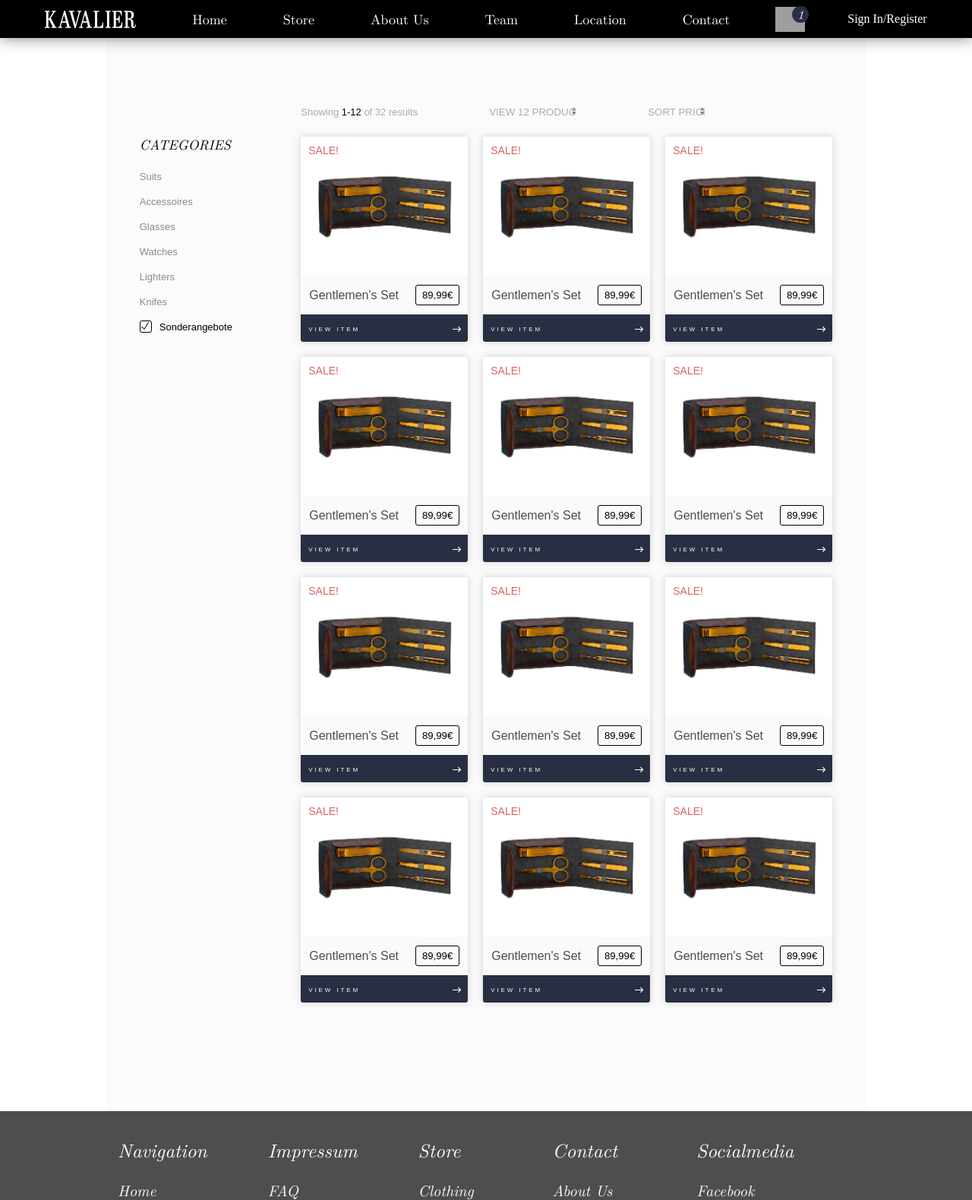
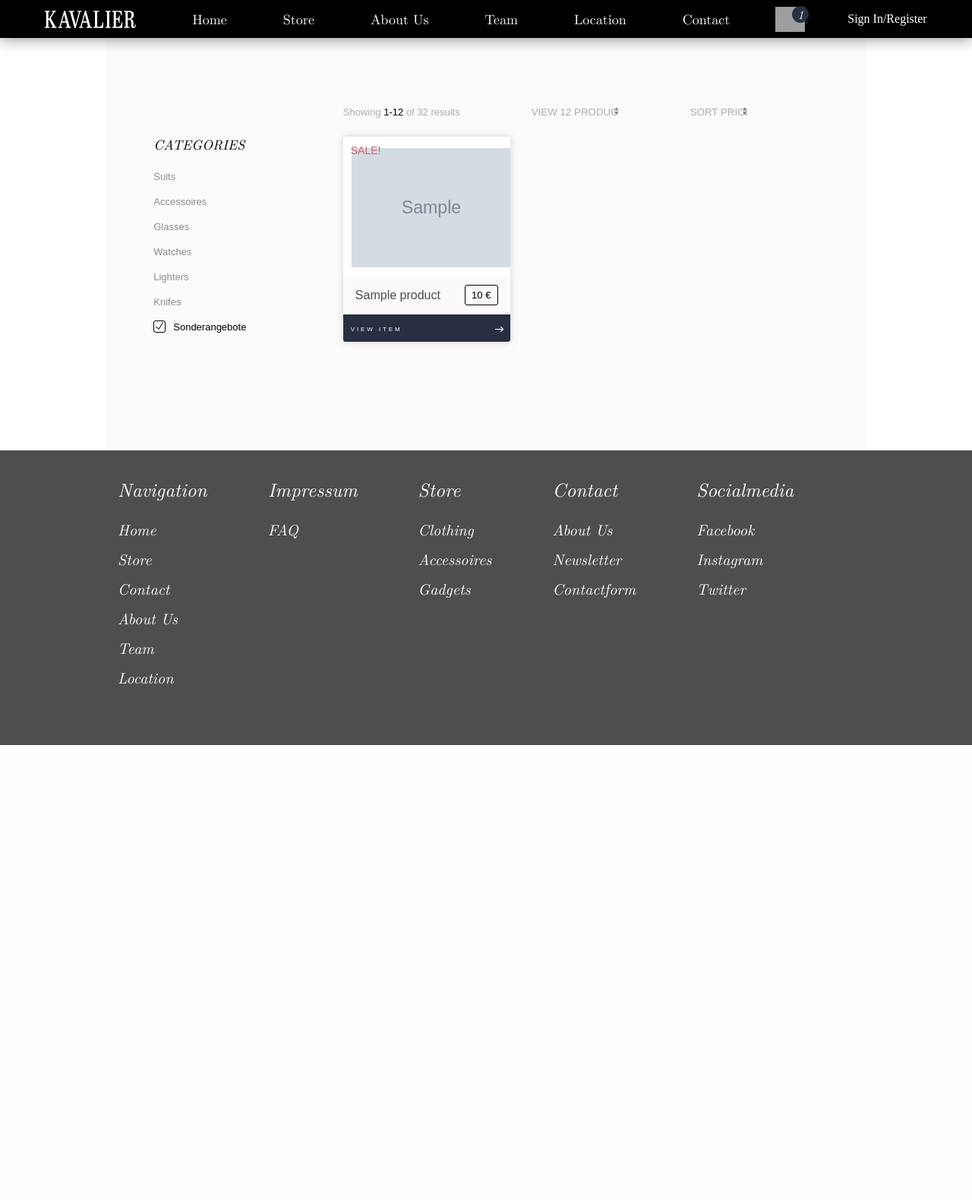
Before and after one commit to xtt13/Zwischenprojekt-Kavalier, a PHP site: page /index.php?site=store in a window 1280 px wide. Shown: the top 1580 px of the page at 76% size. After the commit the page ends 981 px from the top, so only its background shows below. Run offline with PHP 8.4, Linux system fonts and the light colour scheme; tables that the repository leaves empty or names only in its code hold one stand-in row (values such as "Sample post"); grey boxes marked "Sample" are stand-in pictures; some libraries are stand-ins or nearby versions; grey boxes are pictures that could not be loaded.

Commit message:
DB Anbindung ink. Shop und Detailseiten

```diff
--- a/css/style.css
+++ b/css/style.css
@@ -986,9 +986,10 @@ box-shadow: 0px 0px 10px 0px rgba(83,83,83,0.50);
 
 .wrapper-all-products img {
   object-fit: contain;
-  width: 100%;
-  height: 100%;
+  width: 106%;
+  height: 86%;
 	transition-duration: 1s;
+	margin-top: 15px;
 }
 
 .wrapper-all-products div {
--- /dev/null
+++ b/dbconnect.php
@@ -0,0 +1,15 @@
+<?php
+
+
+// mysqli_connect Parameter: Host, Benutzer, Passwort, Datenbank
+
+$link = mysqli_connect('localhost', 'andreas', 'VMqvvFhrUK858ZAd', 'Kavalier');
+
+if (!$link) {
+  die('Connect Error (' . mysqli_connect_errno() . ') '
+  . mysqli_connect_error());
+}
+
+mysqli_set_charset($link, 'utf8mb4');
+
+?>
--- a/index.php
+++ b/index.php
@@ -1,5 +1,6 @@
 <?php
 session_start();
+include('dbconnect.php');
 include('views/header.php');
 
 $site = isset($_GET['site']) ? $_GET["site"] : "homepage";
--- a/views/store.php
+++ b/views/store.php
@@ -1,3 +1,13 @@
+<?php
+
+  $sql = "SELECT * FROM products";
+  $result = mysqli_query($link, $sql) or die(mysqli_error($link));
+
+  $products = mysqli_fetch_all($result, MYSQLI_ASSOC);
+
+ ?>
+
+
 
   <div class="wrapper-page shop">
     <div class="wrapper-categories">
@@ -30,78 +40,30 @@
       </div>
       <div class="wrapper-all-products">
         <ul>
-          <li>
-            <p class="sale">SALE!</p>
-            <a class="image-link" href="views/detail.php"><img src="images/product-image.jpeg" alt="Nailkit"></a>
-            <div><a class="title-link" href="detail.html">Gentlemen's Set</a><a class="price-link" href="views/detail.php">89,99€</a></div>
-            <a class="view-link" href="views/detail.php">View Item</a>
-          </li>
-          <li>
-            <p class="sale">SALE!</p>
-            <a class="image-link" href="views/detail.php"><img src="images/product-image.jpeg" alt="Nailkit"></a>
-            <div><a class="title-link" href="detail.html">Gentlemen's Set</a><a class="price-link" href="views/detail.php">89,99€</a></div>
-            <a class="view-link" href="views/detail.php">View Item</a>
-          </li>
-          <li>
-            <p class="sale">SALE!</p>
-            <a class="image-link" href="views/detail.php"><img src="images/product-image.jpeg" alt="Nailkit"></a>
-            <div><a class="title-link" href="detail.html">Gentlemen's Set</a><a class="price-link" href="views/detail.php">89,99€</a></div>
-            <a class="view-link" href="views/detail.php">View Item</a>
-          </li>
-          <li>
-            <p class="sale">SALE!</p>
-            <a class="image-link" href="views/detail.php"><img src="images/product-image.jpeg" alt="Nailkit"></a>
-            <div><a class="title-link" href="detail.html">Gentlemen's Set</a><a class="price-link" href="views/detail.php">89,99€</a></div>
-            <a class="view-link" href="views/detail.php">View Item</a>
-          </li>
-          <li>
-            <p class="sale">SALE!</p>
-            <a class="image-link" href="views/detail.php"><img src="images/product-image.jpeg" alt="Nailkit"></a>
-            <div><a class="title-link" href="detail.html">Gentlemen's Set</a><a class="price-link" href="views/detail.php">89,99€</a></div>
-            <a class="view-link" href="views/detail.php">View Item</a>
-          </li>
-          <li>
-            <p class="sale">SALE!</p>
-            <a class="image-link" href="views/detail.php"><img src="images/product-image.jpeg" alt="Nailkit"></a>
-            <div><a class="title-link" href="detail.html">Gentlemen's Set</a><a class="price-link" href="views/detail.php">89,99€</a></div>
-            <a class="view-link" href="views/detail.php">View Item</a>
-          </li>
-          <li>
-            <p class="sale">SALE!</p>
-            <a class="image-link" href="views/detail.php"><img src="images/product-image.jpeg" alt="Nailkit"></a>
-            <div><a class="title-link" href="detail.html">Gentlemen's Set</a><a class="price-link" href="views/detail.php">89,99€</a></div>
-            <a class="view-link" href="views/detail.php">View Item</a>
-          </li>
-          <li>
-            <p class="sale">SALE!</p>
-            <a class="image-link" href="views/detail.php"><img src="images/product-image.jpeg" alt="Nailkit"></a>
-            <div><a class="title-link" href="detail.html">Gentlemen's Set</a><a class="price-link" href="views/detail.php">89,99€</a></div>
-            <a class="view-link" href="views/detail.php">View Item</a>
-          </li>
-          <li>
-            <p class="sale">SALE!</p>
-            <a class="image-link" href="views/detail.php"><img src="images/product-image.jpeg" alt="Nailkit"></a>
-            <div><a class="title-link" href="detail.html">Gentlemen's Set</a><a class="price-link" href="views/detail.php">89,99€</a></div>
-            <a class="view-link" href="views/detail.php">View Item</a>
-          </li>
-          <li>
-            <p class="sale">SALE!</p>
-            <a class="image-link" href="views/detail.php"><img src="images/product-image.jpeg" alt="Nailkit"></a>
-            <div><a class="title-link" href="detail.html">Gentlemen's Set</a><a class="price-link" href="views/detail.php">89,99€</a></div>
-            <a class="view-link" href="views/detail.php">View Item</a>
-          </li>
-          <li>
-            <p class="sale">SALE!</p>
-            <a class="image-link" href="views/detail.php"><img src="images/product-image.jpeg" alt="Nailkit"></a>
-            <div><a class="title-link" href="detail.html">Gentlemen's Set</a><a class="price-link" href="views/detail.php">89,99€</a></div>
-            <a class="view-link" href="views/detail.php">View Item</a>
-          </li>
-          <li>
-            <p class="sale">SALE!</p>
-            <a class="image-link" href="views/detail.php"><img src="images/product-image.jpeg" alt="Nailkit"></a>
-            <div><a class="title-link" href="detail.html">Gentlemen's Set</a><a class="price-link" href="views/detail.php">89,99€</a></div>
-            <a class="view-link" href="views/detail.php">View Item</a>
-          </li>
+          <?php
+          //print_r($products);
+
+          foreach($products as $product){
+
+          $id = $product['id'];
+           $name = $product['product_name'];
+           $price = $product['price'];
+           $sale = $product['sale'];
+           $image_main = $product['image_main'];
+
+
+            echo "<li>
+            <p class='sale'>SALE!</p>
+              <a class='image-link' href='index.php?site=detail&id=$id'><img src='images/$image_main' alt='Nailkit'></a>
+              <div><a class='title-link' href='index.php?site=detail&id=$id'>$name</a><a class='price-link' href='index.php?site=detail&id=$id'>$price €</a></div>
+              <a class='view-link' href='index.php?site=detail&id=$id'>View Item</a>
+            </li>";
+
+          }
+
+
+          ?>
+
         </ul>
       </div>
     </div>
```
Also changed, not shown: views/detail.php (+20 -10 lines), images/bambootoothbrush.jpeg (added), images/bambootoothbrush2.jpeg (added), images/bodyandhairwash.jpeg (added), images/bodyandhairwash2.jpeg (added), images/brasshippflask.jpeg (added), images/brasshippflask2.jpeg (added), images/bricksoap.jpeg (added), images/bricksoap2.jpeg (added), images/bricksoap3.jpeg (added), images/citylightsglobe.jpeg (added), images/citylightsglobe2.jpeg (added), images/citylightsglobe3.jpeg (added), images/firestarter.jpeg (added), 2 more files.
